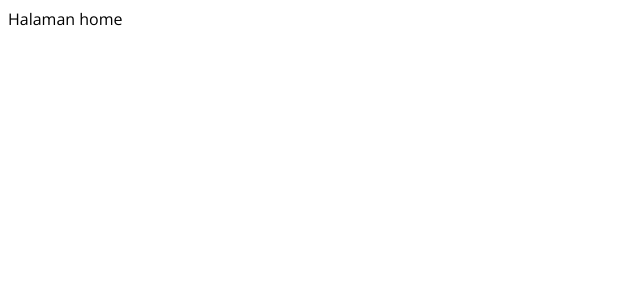
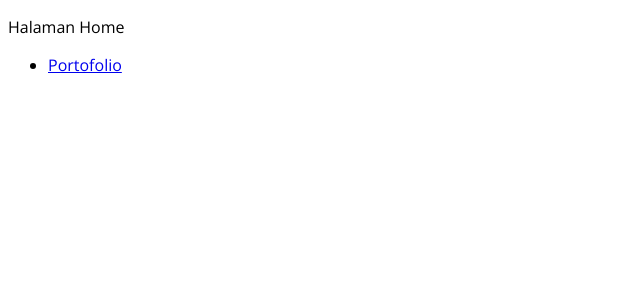
Before and after one commit to abdu-dotcom/next-course, a Next.js app: page / in a window 1280 px wide. Shown: the top 300 px of the page, without its empty margins (0-640 px from the left). Built offline with nearby package versions, Linux system fonts and the light colour scheme.

Commit message:
link use next/link

```diff
--- a/pages/index.js
+++ b/pages/index.js
@@ -1,7 +1,16 @@
+import Link from "next/link";
+
 function HomePage() {
-    return(
-        <div>Halaman home</div>
-    );
-};
+  return (
+    <div>
+      <p>Halaman Home</p>
+      <ul>
+        <li>
+            <Link href="/portfolio">Portofolio</Link>
+        </li>
+      </ul>
+    </div>
+  );
+}
 
 export default HomePage;
```
